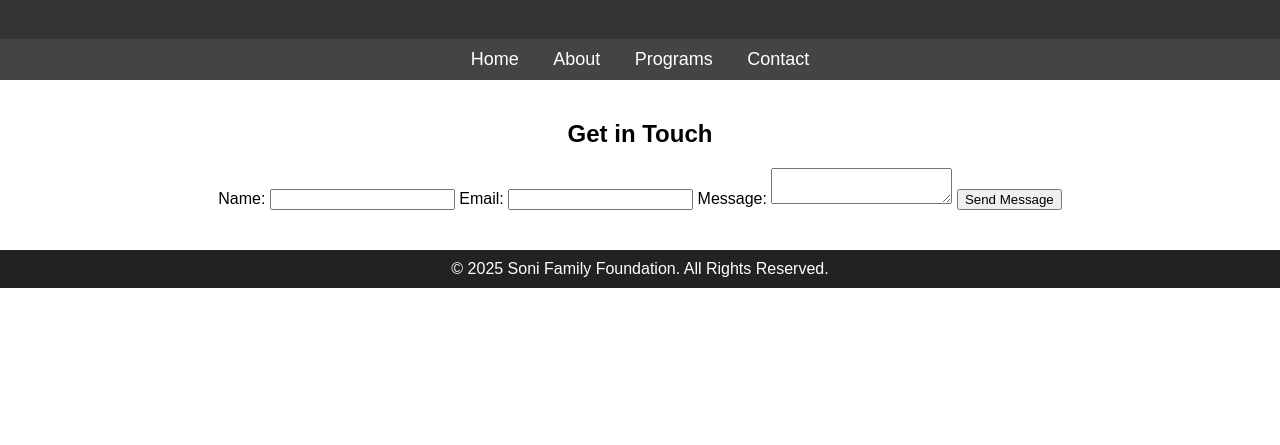
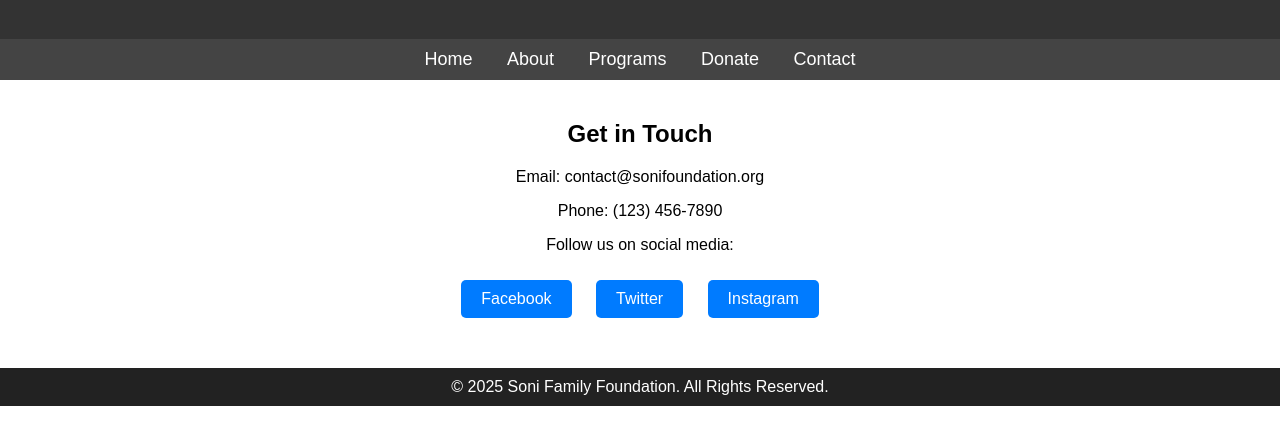
Before and after one commit to Sonyboy30/soni-foundation, a plain HTML site: page contact.html in a window 1280 px wide. Shown: the part 81-526 px from the top of the page. Drawn offline with Linux system fonts and the light colour scheme.

Commit message:
Update contact.html

```diff
--- a/contact.html
+++ b/contact.html
@@ -14,23 +14,18 @@
         <a href="index.html">Home</a>
         <a href="about.html">About</a>
         <a href="programs.html">Programs</a>
+        <a href="donate.html">Donate</a>
         <a href="contact.html">Contact</a>
     </nav>
     <div class="container">
         <section>
             <h2>Get in Touch</h2>
-            <form>
-                <label for="name">Name:</label>
-                <input type="text" id="name" name="name" required>
-
-                <label for="email">Email:</label>
-                <input type="email" id="email" name="email" required>
-
-                <label for="message">Message:</label>
-                <textarea id="message" name="message" required></textarea>
-
-                <button type="submit">Send Message</button>
-            </form>
+            <p>Email: contact@sonifoundation.org</p>
+            <p>Phone: (123) 456-7890</p>
+            <p>Follow us on social media:</p>
+            <a href="#" class="btn">Facebook</a>
+            <a href="#" class="btn">Twitter</a>
+            <a href="#" class="btn">Instagram</a>
         </section>
     </div>
     <footer>
```
